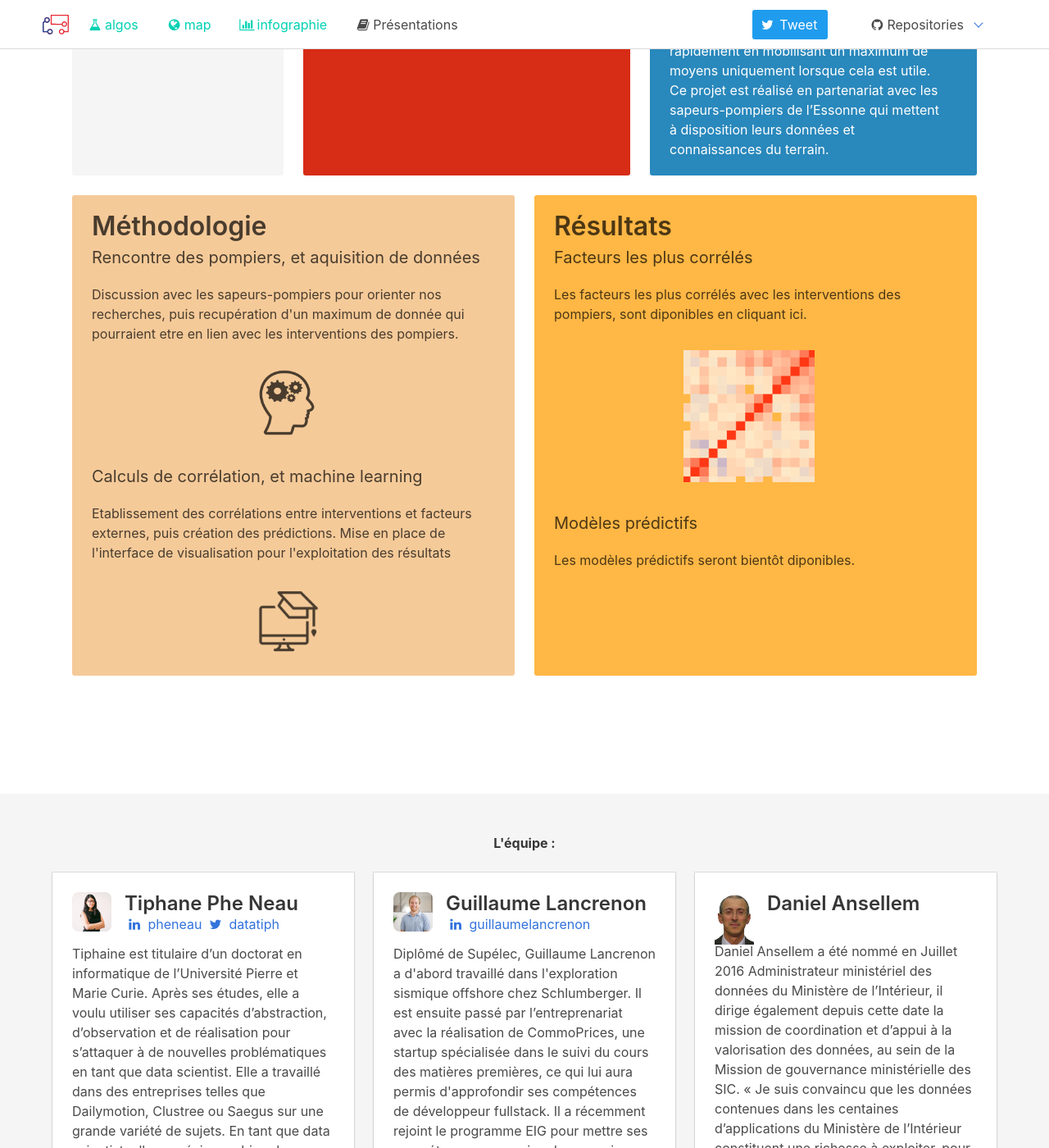
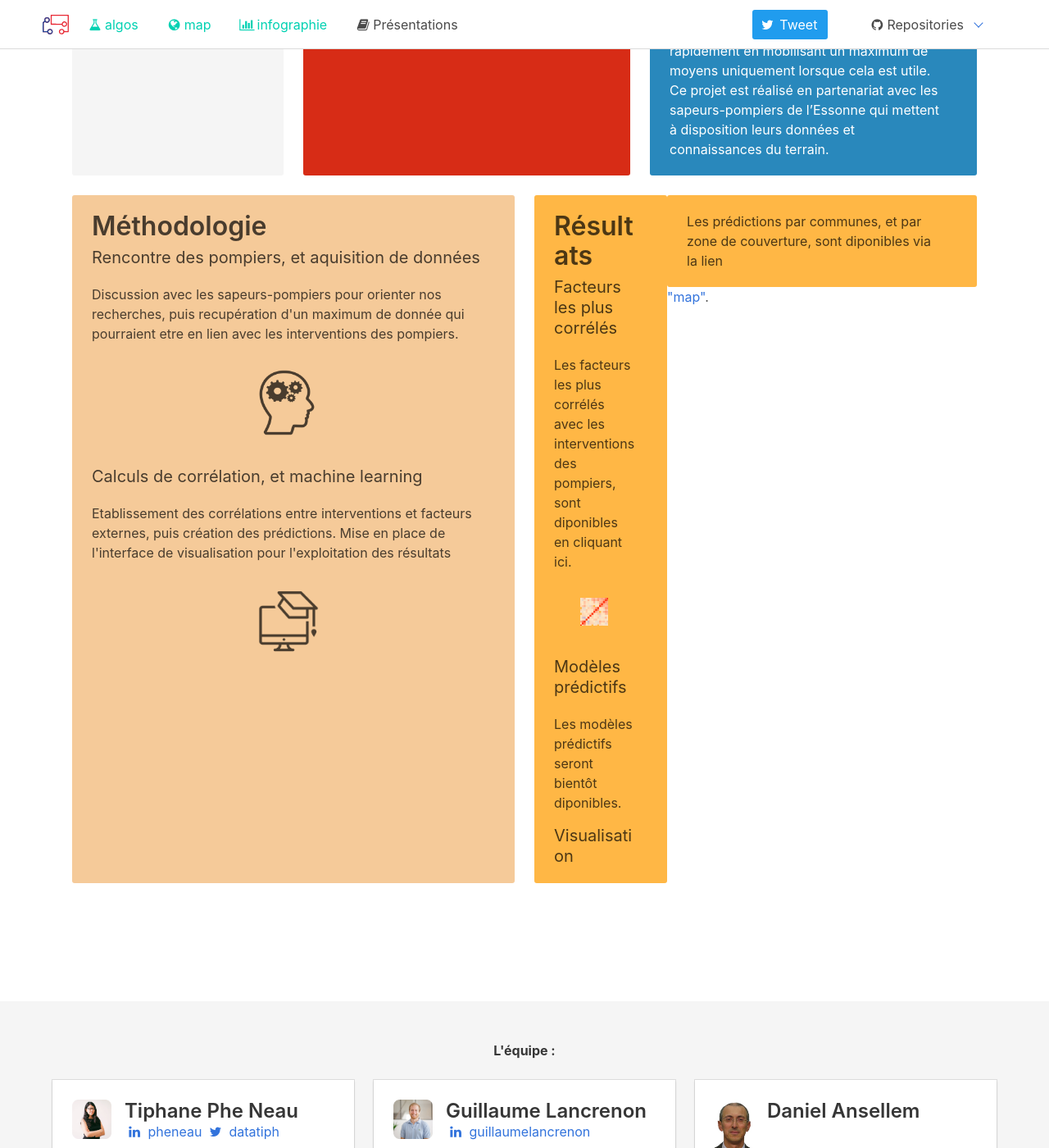
Before and after one commit to previsecours/portail, a Jekyll site: the page built from index.html, in a window 1280 px wide and 1400 px high, scrolled down 911 px. Shown: the whole window at 82% size. Built offline with Jekyll 4.4.1, drawn with Linux system fonts in a browser that asks for light colours.

Commit message:
Update index.html

```diff
--- a/index.html
+++ b/index.html
@@ -89,6 +89,12 @@ width: is-12
             <p class="contact">
               Les modèles prédictifs seront bientôt diponibles.
             </p>
+
+            <p class="subtitle">Visualisation</p>
+            <p class="contact">
+              Les prédictions par communes, et par zone de couverture, sont diponibles via la lien <a href="https://viz.previsecours.fr/">"map"</a>.
+            </p>
+
           </a>
         </div>
       </div>
```
